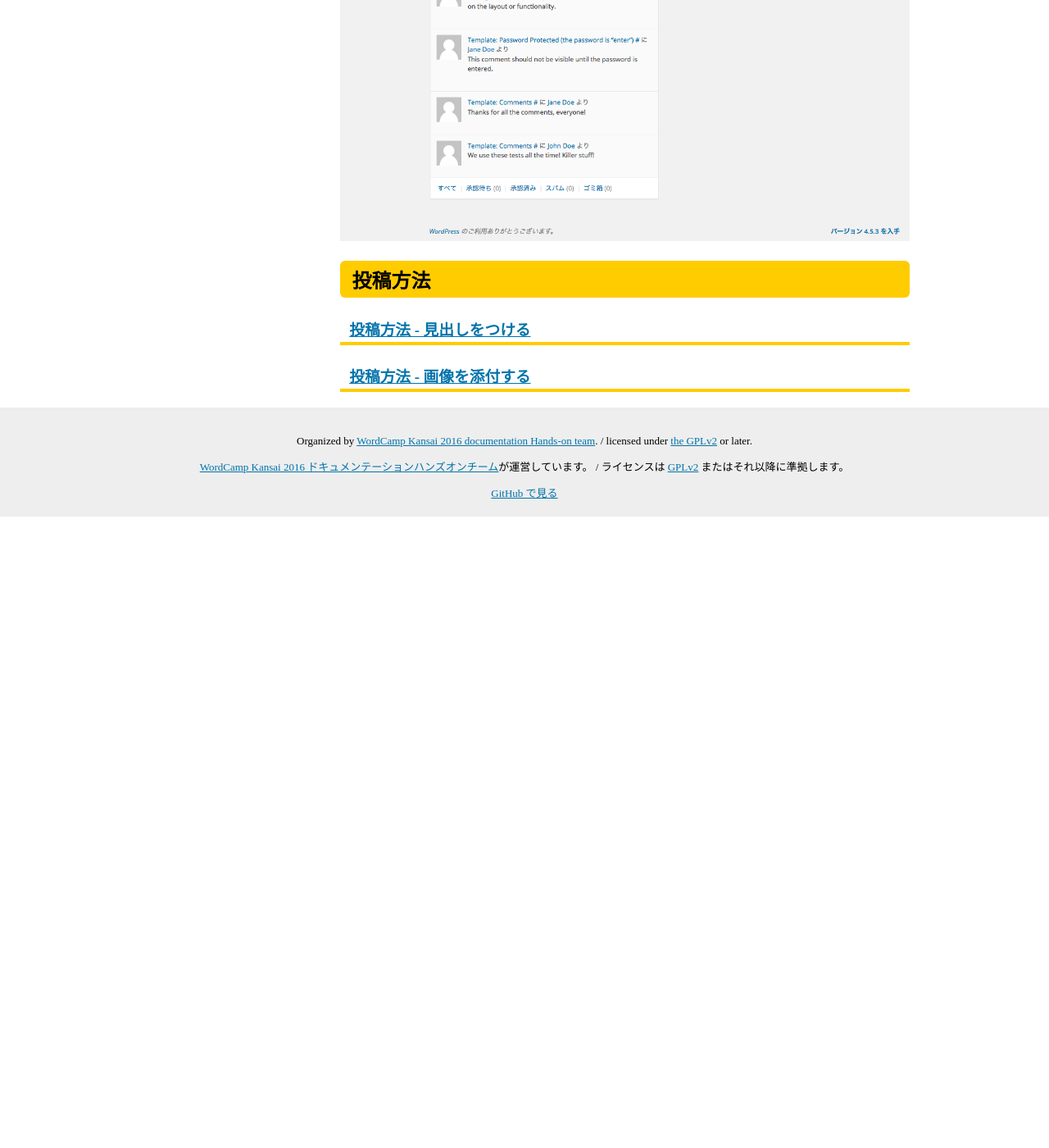
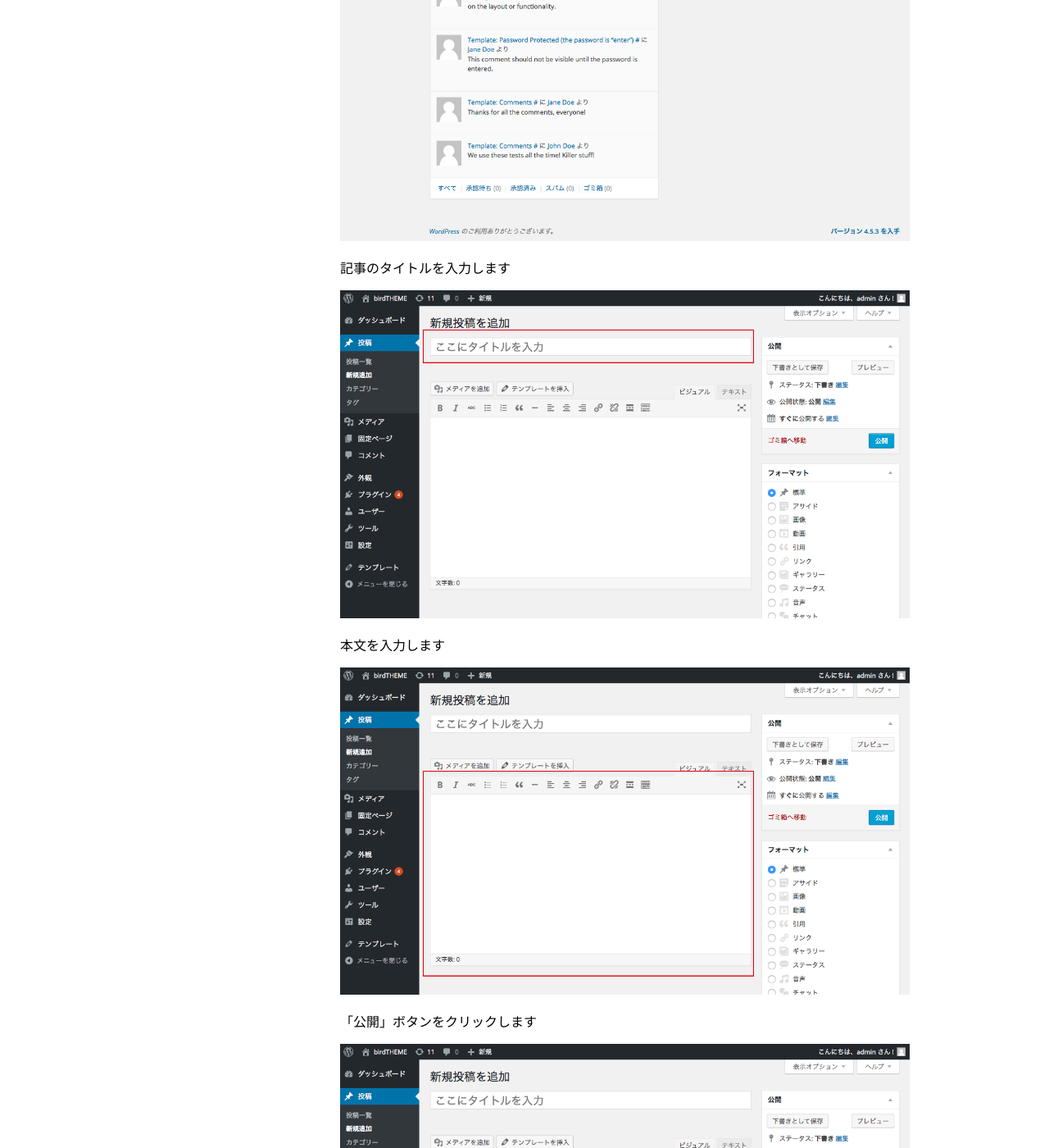
Before and after one commit to jawordpressorg/user-manual, a Jekyll site: the page built from 2_toukou/index.md, in a window 1280 px wide and 1400 px high, scrolled down 1127 px. Shown: the whole window at 82% size. Built offline with Jekyll 4.4.1, drawn with Linux system fonts in a browser that asks for light colours; nearby versions of some CDN libraries; a style sheet for code colours, icons or effects is not loaded; before the commit the page ends 1757 px from its top, so only the background shows below that; some of the changed text lies outside the part shown.

Commit message:
「新規投稿追加」を削除する準備

```diff
--- a/2_toukou/index.md
+++ b/2_toukou/index.md
@@ -5,14 +5,30 @@ title: 投稿方法
 
 # 記事の投稿
 
-## 記事の投稿
+## 新規投稿を追加
 
 ### 1 [投稿]-[新規追加]をクリックします
 
 ![kana]({{ site.baseurl }}/assets/images/toukou.png)
 
-## 投稿方法
+記事のタイトルを入力します
 
-###  [投稿方法 - 見出しをつける]({{ site.baseurl }}/2_toukou/index-1.html)
+![kana]({{ site.baseurl }}/assets/images/toukou-1-1.png)
 
-###  [投稿方法 - 画像を添付する]({{ site.baseurl }}/2_toukou/index-2.html)
+本文を入力します
+
+![kana]({{ site.baseurl }}/assets/images/toukou-1-2.png)
+
+「公開」ボタンをクリックします
+
+![kana]({{ site.baseurl }}/assets/images/toukou-1-3.png)
+
+すぐに公開しない場合は「下書きとして保存」をクリックします
+
+![kana]({{ site.baseurl }}/assets/images/toukou-1-4.png)
+
+2 [投稿方法]({{ site.baseurl }}/2_toukou/)
+
+2-1 投稿方法 - 見出しをつける
+
+2-2 [投稿方法 - 画像を添付する]({{ site.baseurl }}/2_toukou/index-2.html)
```
